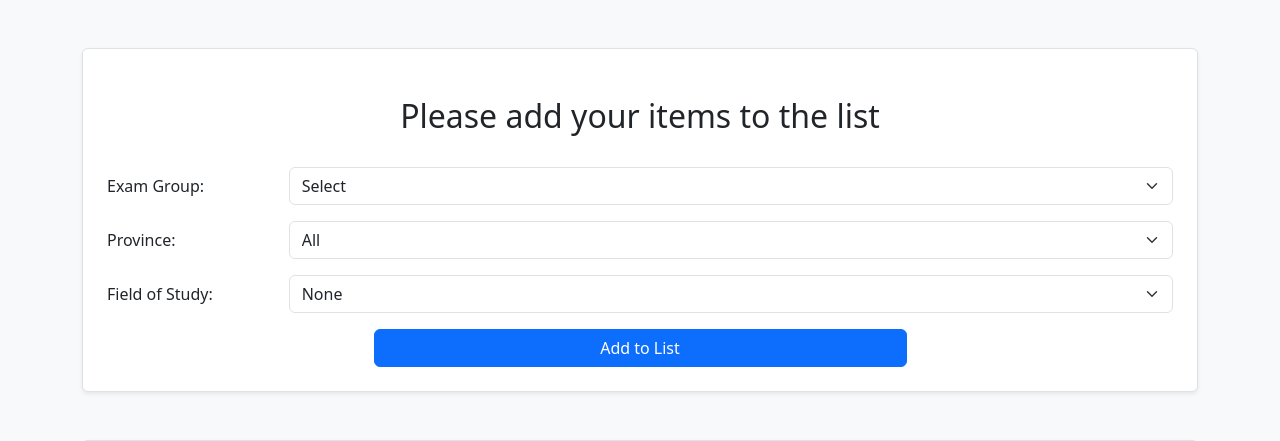
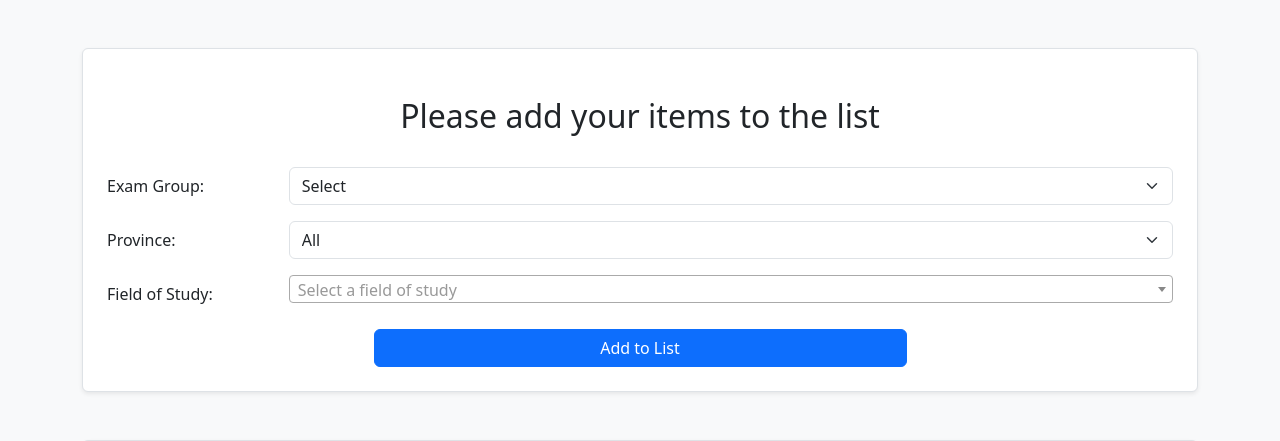
Before and after one commit to sali72/komak_reshte_site, a Django app: page / in a window 1280 px wide. Shown: the top 441 px of the page. Run offline with Django 5.2, Linux system fonts and the light colour scheme; some libraries are stand-ins or nearby versions.

Commit message:
Add front for searchable field of study dropdown

```diff
--- a/komak_reshte/static/komak_reshte/scripts.js
+++ b/komak_reshte/static/komak_reshte/scripts.js
@@ -1,5 +1,11 @@
 $(document).ready(function () {
     updateOrder();  // Initial order update
+
+    // Searchable field of study dropdown
+    $('#id_field_of_study').select2({
+        placeholder: "Select a field of study",
+        allowClear: true
+    });
 
     // When the exam group changes
     $('#id_exam_group').change(function () {
--- a/komak_reshte/templates/komak_reshte/create_list.html
+++ b/komak_reshte/templates/komak_reshte/create_list.html
@@ -11,9 +11,13 @@
     <link href="https://cdn.jsdelivr.net/npm/bootstrap@5.3.2/dist/css/bootstrap.min.css" rel="stylesheet">
     <link href="https://cdn.jsdelivr.net/npm/bootstrap-icons@1.10.0/font/bootstrap-icons.css" rel="stylesheet">
 
+    <link href="https://cdn.jsdelivr.net/npm/select2@4.1.0-rc.0/dist/css/select2.min.css" rel="stylesheet" />
+
     <!-- jQuery and Sortable.js -->
     <script src="https://code.jquery.com/jquery-3.6.0.min.js"></script>
     <script src="https://cdnjs.cloudflare.com/ajax/libs/Sortable/1.14.0/Sortable.min.js"></script>
+    <!-- Ensure these are included in the correct order -->
+    <script src="https://cdn.jsdelivr.net/npm/select2@4.1.0-rc.0/dist/js/select2.min.js"></script>
 
     <script>
         var getFieldsOfStudyUrl = "{% url 'komak_reshte:get_fields_of_study' %}";
@@ -99,8 +103,8 @@
                         <tr data-id="{{ item.field_of_study }}">
                             <!-- Adding a drag handle icon in the Order column -->
                             <td class="text-center">
-                                    <i class="bi bi-grip-vertical"></i>  <!-- Drag handle icon -->
-                                    <span class="order-index">{{ item.order }}</span>  <!-- Order number -->
+                                <i class="bi bi-grip-vertical"></i> <!-- Drag handle icon -->
+                                <span class="order-index">{{ item.order }}</span> <!-- Order number -->
                             </td>
                             <td>{{ item.unique_code }}</td>
                             <td>{{ item.name }}</td>
@@ -140,11 +144,6 @@
             </div>
         </div>
     </div>
-
-
-
-    <!-- Bootstrap 5 JS Bundle -->
-    <script src="https://cdn.jsdelivr.net/npm/bootstrap@5.3.2/dist/js/bootstrap.bundle.min.js"></script>
 </body>
 
 </html>
```
Lines whose indentation alone changed are shown as unchanged.
